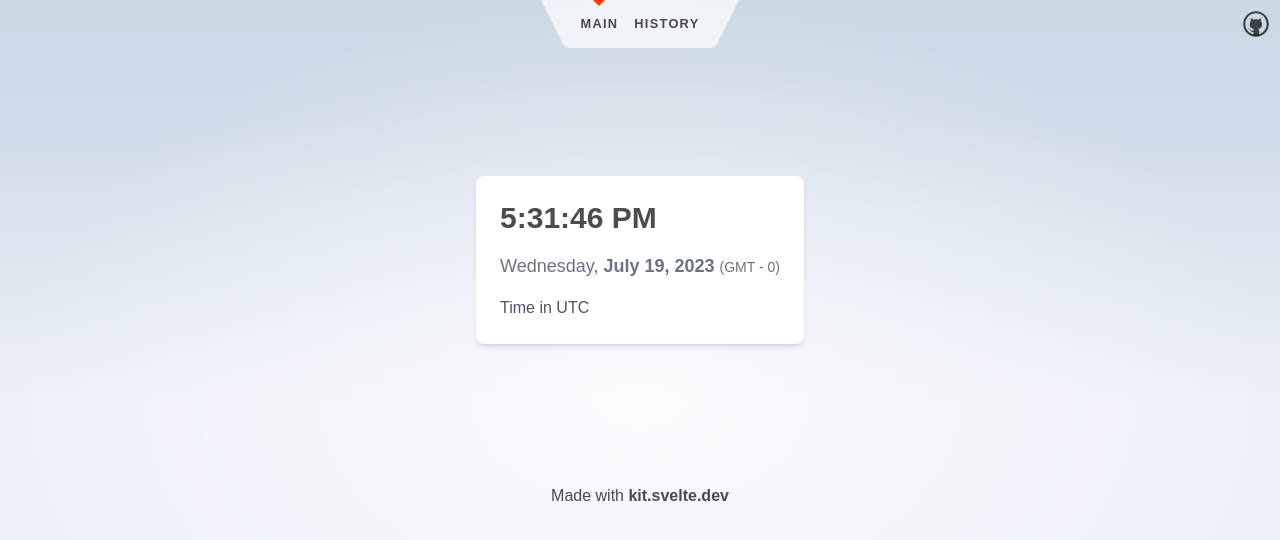
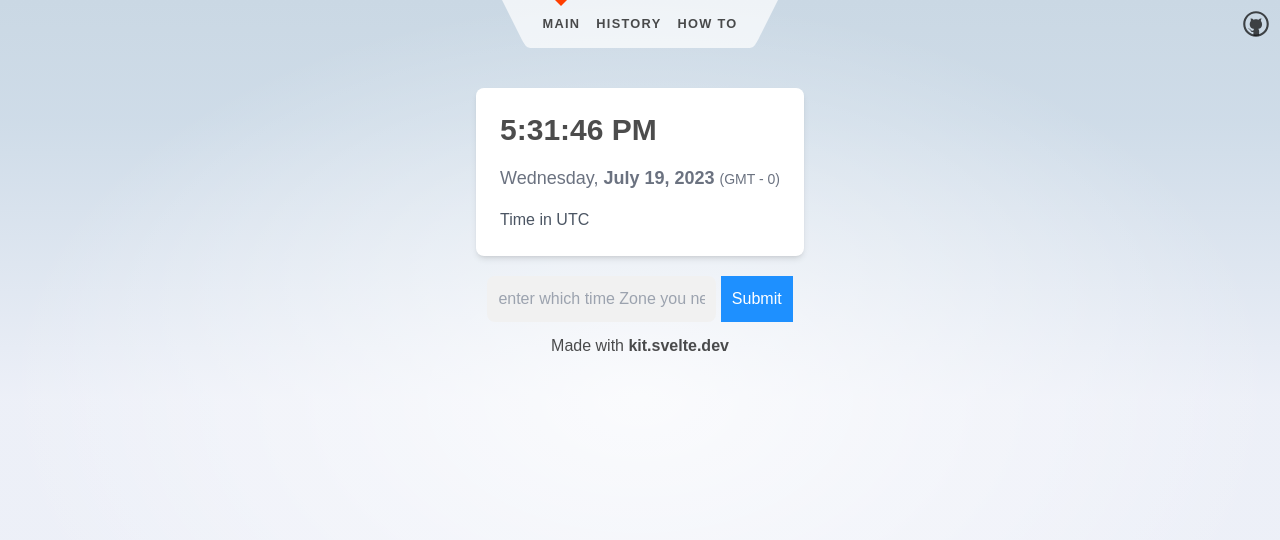
Before and after one commit to saranatour1/TimeZones-in-Svelte, a SvelteKit app: page / in a window 1280 px wide. Shown: the top 540 px of the page. Built offline with nearby package versions, Linux system fonts and the light colour scheme.

Commit message:
added time form, card and store

```diff
--- a/src/routes/+page.svelte
+++ b/src/routes/+page.svelte
@@ -3,6 +3,7 @@
 	import welcome from '$lib/images/svelte-welcome.webp';
 	import welcome_fallback from '$lib/images/svelte-welcome.png';
 	import TimeCard from './TimeCard.svelte';
+	import TimeForm from './TimeForm.svelte';
 
 </script>
 
@@ -13,6 +14,7 @@
 
 <section>
 	<TimeCard />
+	<TimeForm />
 </section>
 
 <style>
--- a/src/routes/Header.svelte
+++ b/src/routes/Header.svelte
@@ -19,6 +19,10 @@
 			<li aria-current={$page.url.pathname === '/history' ? 'page' : undefined}>
 				<a href="/history">History</a>
 			</li>
+			<li aria-current={$page.url.pathname === '/howto' ? 'page' : undefined}>
+				<a href="/howto">How to</a>
+			</li>
+
 		</ul>
 		<svg viewBox="0 0 2 3" aria-hidden="true">
 			<path d="M0,0 L0,3 C0.5,3 0.5,3 1,2 L2,0 Z" />
--- /dev/null
+++ b/src/routes/Selection.svelte
@@ -0,0 +1,49 @@
+<script>
+// @ts-nocheck
+
+  // @ts-ignore
+  export let itemLabel;
+	// @ts-ignore
+	/**
+	 * @type {any}
+	 */
+	 export let highlighted;
+</script>
+
+<style>
+li.autocomplete-items {
+	list-style: none;
+  border-bottom: 1px solid #d4d4d4;
+  z-index: 99;
+  /*position the autocomplete items to be the same width as the container:*/
+  top: 100%;
+  left: 0;
+  right: 0;
+	padding: 10px;
+  cursor: pointer;
+  background-color: #fff;
+}
+
+li.autocomplete-items:hover {
+  /*when hovering an item:*/
+  background-color: #81921f;
+	color: white;
+}
+
+li.autocomplete-items:active {
+  /*when navigating through the items using the arrow keys:*/
+  background-color: DodgerBlue !important;
+  color: #ffffff;
+}
+
+.autocomplete-active {
+  /*when navigating through the items using the arrow keys:*/
+  background-color: DodgerBlue !important;
+  color: #ffffff;
+}
+</style>
+
+
+<!-- svelte-ignore a11y-click-events-have-key-events -->
+<!-- svelte-ignore a11y-no-noninteractive-element-interactions -->
+<li class="autocomplete-items" class:autocomplete-active={highlighted} on:click>{@html itemLabel}</li>
--- a/src/routes/TimeCard.svelte
+++ b/src/routes/TimeCard.svelte
@@ -4,7 +4,8 @@
   const options = { month: 'long', day: 'numeric', year: 'numeric' };
   let time = new Date();
   $: myCurrenttime = time.toLocaleTimeString();
-  $: myCurrentDate = time.toLocaleDateString('en-US', options);
+ // @ts-ignore
+   $: myCurrentDate = time.toLocaleDateString('en-US', options);
   $:timeZone = Intl.DateTimeFormat().resolvedOptions().timeZone;
   $:timeZoneOffset = -time.getTimezoneOffset() /60;
   const weekday = ["Sunday","Monday","Tuesday","Wednesday","Thursday","Friday","Saturday"];
@@ -27,26 +28,7 @@
 </script>
 
 
-
-<!-- <div class="flex justify-center items-center my-40">
-  <div class="grid grid-cols-1 gap-4 bg-gray-300 p-6 rounded-lg shadow-md">
-    <div class="text-center">
-      <p class="text-2xl font-bold text-indigo-500 mb-4 font-serif">
-        {myCurrenttime}
-      </p>
-    </div>
-    <div>
-      <p class="text-xl font-normal font-serif text-sky-700">
-        {myCurrentDate}
-      </p>
-      <p class="text-xl font-normal font-serif text-sky-700">
-        {timeZone}
-      </p>
-    </div>
-  </div>
-</div> -->
-
-<div class="bg-white rounded-lg shadow-md p-6 my-32">
+<div class="bg-white rounded-lg shadow-md p-6 mt-10">
   <div class="text-3xl font-bold mb-4">
     {myCurrenttime}
   </div>
@@ -62,7 +44,6 @@
       {timeZoneOffset})</span>
   </div>
   <div class="text-gray-600">Time in {timeZone}</div>
-  <!-- <div class="mt-4 bg-gray-200 h-4 w-24"></div> -->
 </div>
 
 
--- /dev/null
+++ b/src/routes/TimeForm.svelte
@@ -0,0 +1,158 @@
+<script>
+// @ts-nocheck
+
+	import Selection from "./Selection.svelte";
+  import { timeZoneSelect } from './store.ts'
+
+  let countries = Intl.supportedValuesOf('timeZone');
+
+  // @ts-ignore
+  /**
+	 * @type {string | any[]}
+	 */
+  let filteredCountries = [];
+
+  const filterCountries = () => {
+	// @ts-ignore
+	let storageArr = [];
+	if (inputValue) {
+		countries.forEach(country => {
+			 if (country.toLowerCase().includes(inputValue.toLowerCase())) {
+				 // @ts-ignore
+				 storageArr = [...storageArr, makeMatchBold(country)];
+			 }
+		});
+	}
+	// @ts-ignore
+	filteredCountries = storageArr;
+}
+
+// @ts-ignore
+let searchInput; // use with bind:this to focus element
+let inputValue = "";
+
+$: if (!inputValue) {
+	filteredCountries = [];
+	hiLiteIndex = null;
+}
+
+const clearInput = () => {
+	inputValue = "";
+	// @ts-ignore
+  // timeZoneSelect.set('');
+	searchInput.focus();
+}
+
+
+// @ts-ignore
+const setInputVal = (countryName) => {
+  // timeZoneSelect.set(inputValue);
+  timeZoneSelect.subscribe(oldVal =>console.log( 'this is our old val', oldVal))
+  // console.log('this is old value', )
+	inputValue = removeBold(countryName);
+	filteredCountries = [];
+	hiLiteIndex = null;
+	// @ts-ignore
+	document.querySelector('#country-input').focus();
+}
+
+// @ts-ignore
+const submitValue = () => {
+  timeZoneSelect.set(inputValue);
+	if (inputValue) {
+		console.log(`${inputValue} is submitted!`);
+		setTimeout(clearInput, 1000);
+	} else {
+		alert("You didn't type anything.")
+	}
+}
+
+
+
+// @ts-ignore
+const makeMatchBold = (str) => {
+	// replace part of (country name === inputValue) with strong tags
+	let matched = str.substring(0, inputValue.length);
+	let makeBold = `<strong>${matched}</strong>`;
+	let boldedMatch = str.replace(matched, makeBold);
+	return boldedMatch;
+}
+
+// @ts-ignore
+const removeBold = (str) => {
+	//replace < and > all characters between
+	return str?.replace(/<(.)*?>/g, "");
+	// return str.replace(/<(strong)>/g, "").replace(/<\/(strong)>/g, "");
+}
+
+// @ts-ignore
+/**
+	 * @type {number | null}
+	 */
+let hiLiteIndex = null;
+//$: console.log(hiLiteIndex);
+$: hiLitedCountry = filteredCountries[hiLiteIndex];
+
+// @ts-ignore
+const navigateList = (e) => {
+	// @ts-ignore
+	if (e.key === "ArrowDown" && hiLiteIndex <= filteredCountries.length-1) {
+		// @ts-ignore
+		hiLiteIndex === null ? hiLiteIndex = 0 : hiLiteIndex += 1
+	// @ts-ignore
+	} else if (e.key === "ArrowUp" && hiLiteIndex !== null) {
+		// @ts-ignore
+		hiLiteIndex === 0 ? hiLiteIndex = filteredCountries.length-1 : hiLiteIndex -= 1
+	} else if (e.key === "Enter") {
+		// @ts-ignore
+		setInputVal(filteredCountries[hiLiteIndex]);
+	} else {
+		return;
+	}
+}
+
+
+
+
+
+
+</script>
+  <svelte:window on:keydown={navigateList} />
+<section class="mt-5">
+
+  <form autocomplete="off" on:submit|preventDefault={submitValue}>
+    <input id="country-input" class="px-4 py-2 border border-gray-300 rounded-lg focus:outline-none focus:border-indigo-500"  placeholder="enter which time Zone you need" bind:this={searchInput} bind:value={inputValue}   on:input={filterCountries} on:keydown={(e)=>console.log(e.key)}/>
+  <input type="submit" />
+  </form>
+
+	{#if filteredCountries.length > 0}
+		<ul id="autocomplete-items-list">
+			{#each filteredCountries as country,i}
+      <Selection itemLabel={country} highlighted={i === hiLiteIndex} on:click={() => setInputVal(country)} />
+  			{/each}
+		</ul>
+	{/if}
+
+
+
+
+</section>
+
+<style>
+  input {
+  border: 1px solid transparent;
+  background-color: #f1f1f1;
+  padding: 10px;
+  font-size: 16px;
+	margin: 0;
+}
+
+input[type=submit] {
+  background-color: DodgerBlue;
+  color: #fff;
+}
+
+input[type=submit]:hover{
+  cursor: pointer;
+}
+</style>
--- /dev/null
+++ b/src/routes/howto/+page.svelte
@@ -0,0 +1,8 @@
+<div class="text-center">
+  <h1 class="text-3xl font-bold mb-4">How it goes:</h1>
+  <p class="text-clip w-7/12 text-center mx-auto font-serif">
+    So, once you enter a new time zone, it is expected from you to add another one so that we can do the comparison between the two time zones.
+    Once you do that, you can reverse the time cards or delete them.
+    You can also return to the history of what you did!
+  </p>
+</div>
--- /dev/null
+++ b/src/routes/store.ts
@@ -0,0 +1,3 @@
+import { writable } from 'svelte/store';
+
+export const timeZoneSelect = writable('');
```
